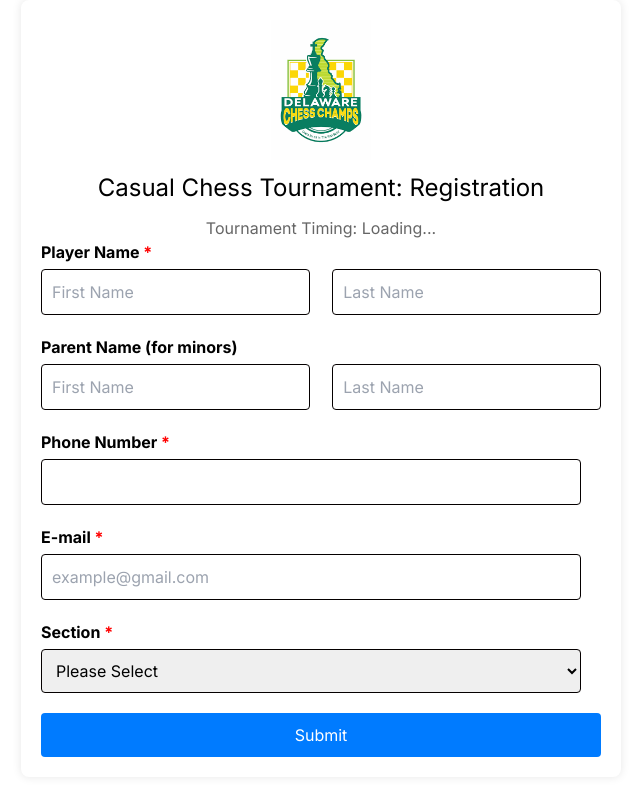
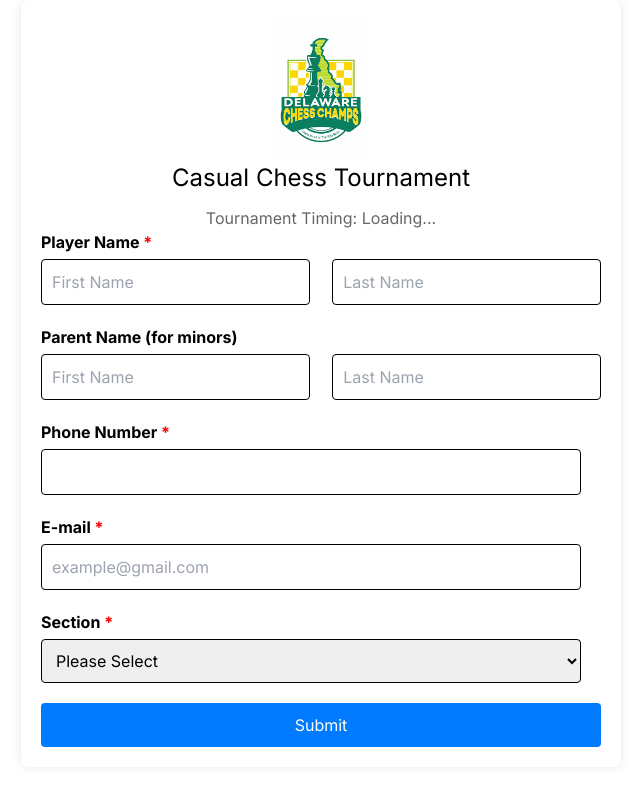
Before and after one commit to ComplianceFrontiers/Payment_Form_Frontend, a Next.js app: page / in a window 1280 px wide. Shown: the top 796 px of the page, without its empty margins (319-959 px from the left). Built offline with nearby package versions, Linux system fonts and the light colour scheme; no server answers.

Commit message:
initial set up done

```diff
--- a/src/app/payment/page.tsx
+++ b/src/app/payment/page.tsx
@@ -80,7 +80,7 @@ const Payment = () => {
 
       <div className="tournament-header">
         <img src="/images/logo.png" alt="Chess Tournament Logo" className="tournament-logo" />
-        <h1>Casual Chess Tournament: Registration</h1>
+        <h1>Casual Chess Tournament</h1>
         <p>Tournament Timing: {tournamentTimings || 'Loading...'}</p>
       </div>
 
--- a/src/app/payment/payment.scss
+++ b/src/app/payment/payment.scss
@@ -34,7 +34,7 @@
 .tournament-logo {
   width: 100px;
   height: auto;
-  margin-bottom: 10px;
+  // margin-bottom: 10px;
 }
 
 h1 {
```
